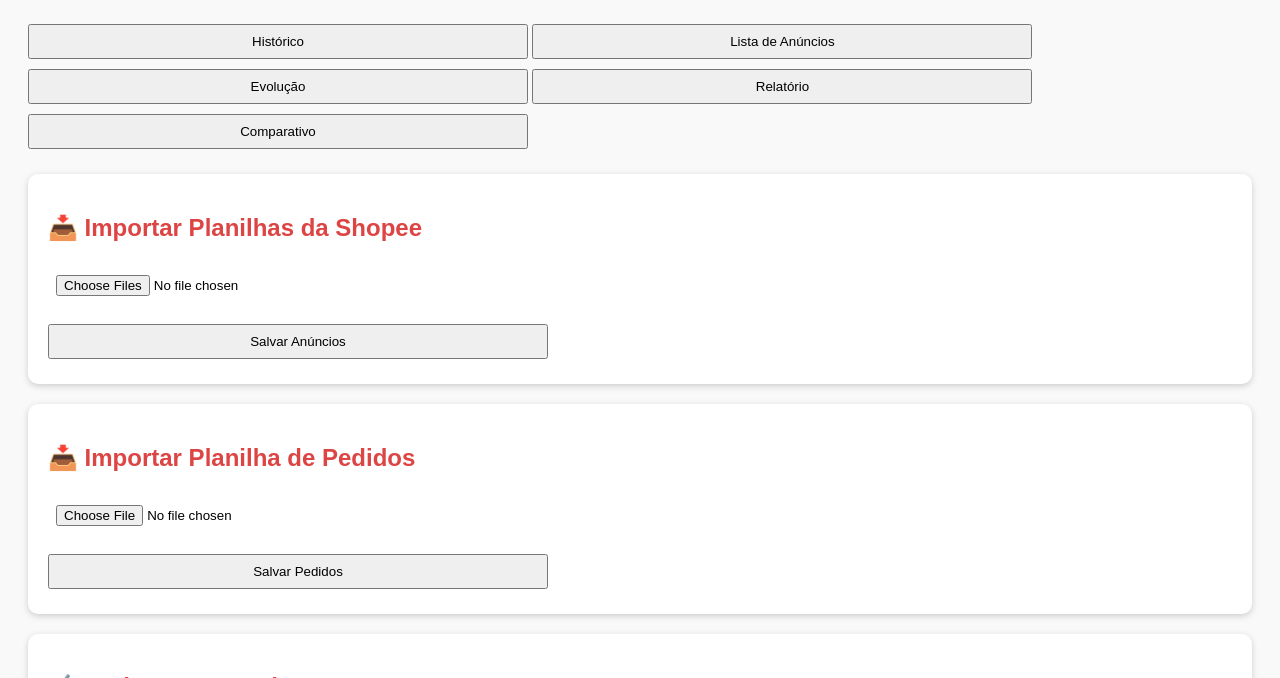
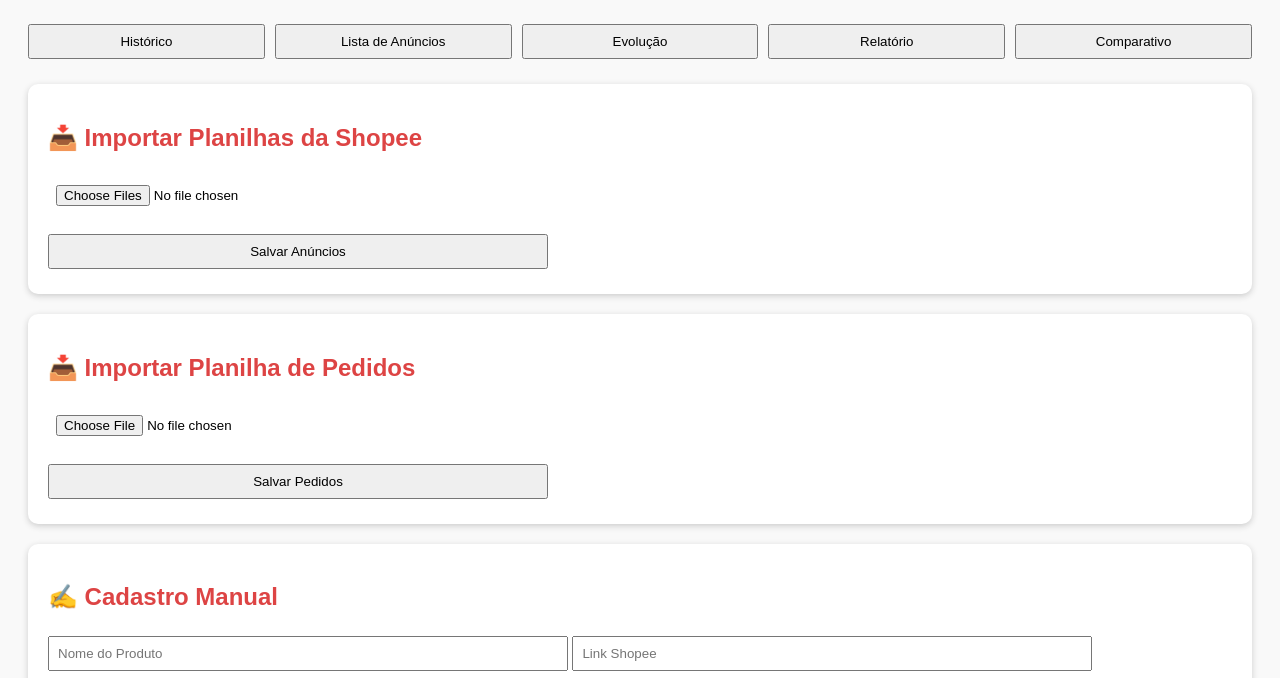
Before and after one commit to mferraretto/acompanhamento-anuncios, a plain HTML site: page index.html in a window 1280 px wide. Shown: the part 106-784 px from the top of the page. Drawn offline with Linux system fonts and the light colour scheme; a script that the page names is missing.

Commit message:
Update style.css

```diff
--- a/style.css
+++ b/style.css
@@ -3,3 +3,14 @@ h1, h2 { color: #d44; }
 input, button { margin: 5px 0; padding: 8px; width: 100%; max-width: 500px; }
 section { background: white; padding: 20px; margin: 20px 0; border-radius: 10px; box-shadow: 0 2px 6px #ccc; }
 .table-preview { max-width: 100%; overflow-x: auto; margin-top: 10px; }
+
+nav {
+  display: flex;
+  gap: 10px;
+  margin-bottom: 20px;
+}
+nav button {
+  padding: 8px 12px;
+}
+.tab-section { display: none; }
+.tab-section.active { display: block; }
```
